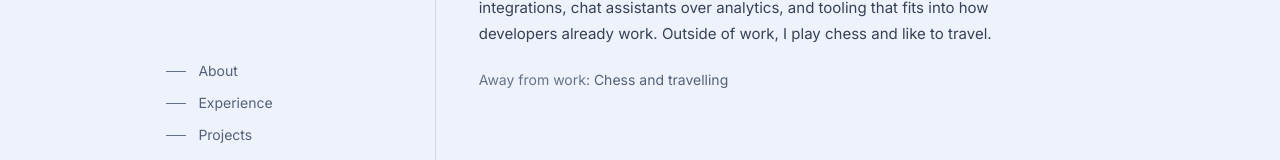
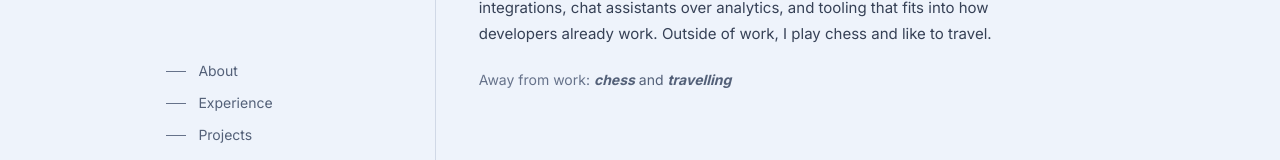
Before and after one commit to kumar-abhinit/kumar-abhinit.github.io, a Next.js app: page / in a window 1280 px wide. Shown: the part 1161-1321 px from the top of the page. Built offline with nearby package versions, Linux system fonts and the light colour scheme.

Commit message:
Update HoverInterest component styles for improved emphasis and standardize label casing in AboutSection

```diff
--- a/components/HoverInterest.tsx
+++ b/components/HoverInterest.tsx
@@ -27,7 +27,7 @@ export default function HoverInterest({ label, imageSrc, imageAlt }: HoverIntere
     >
       <button
         type="button"
-        className="interest-trigger cursor-default border-0 bg-transparent p-0 font-inherit text-inherit underline decoration-dotted decoration-subtle underline-offset-[0.22em] transition-colors hover:text-foreground hover:decoration-accent focus-visible:text-foreground"
+        className="interest-trigger cursor-default border-0 bg-transparent p-0 font-inherit text-inherit font-bold italic lowercase underline decoration-dotted decoration-subtle underline-offset-[0.22em] transition-colors hover:text-foreground hover:decoration-accent focus-visible:text-foreground"
         aria-describedby={open ? id : undefined}
       >
         {label}
--- a/components/sections.tsx
+++ b/components/sections.tsx
@@ -23,7 +23,7 @@ export function AboutSection() {
       <p className="reveal mt-6 text-sm text-muted" style={delay(360)}>
         <span className="text-subtle">Away from work: </span>
         <HoverInterest
-          label="Chess"
+          label="chess"
           imageSrc="/interests/chess.jpg"
           imageAlt="Two chess pieces on a board"
         />{" "}
```
